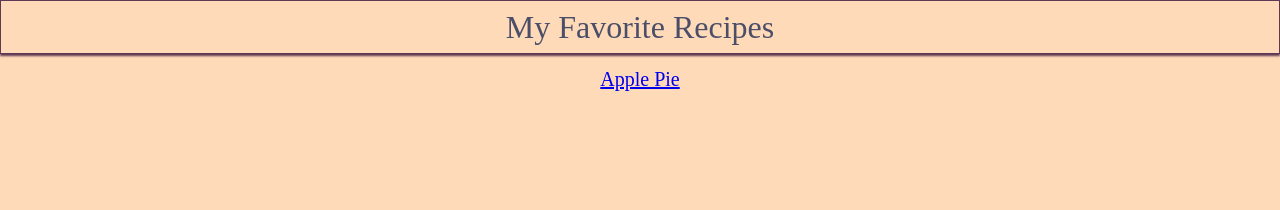
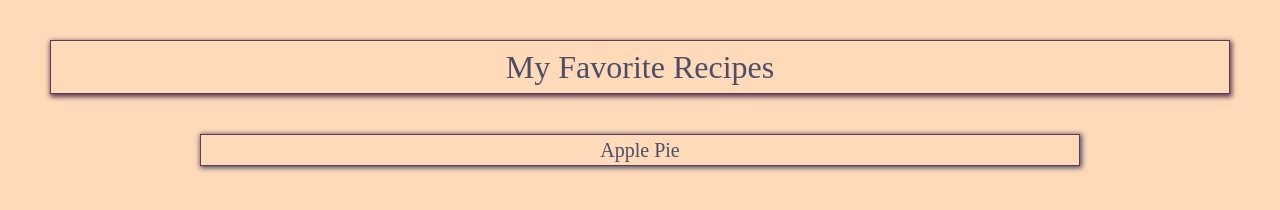
Before and after one commit to IndieKickz/odin-recipes, a plain HTML site: page index.html in a window 1280 px wide. Drawn offline with Linux system fonts and the light colour scheme.

Commit message:
Additional styling was added

```diff
--- a/style.css
+++ b/style.css
@@ -58,18 +58,36 @@ body {
     font-size: 32px;
     text-align: center;
     border: 1px solid #5D3954;
-    box-shadow: 0px 2px 2px #5D3954;
+    box-shadow: 1px 2px 5px 1px #5D3954;
     padding-bottom: 10px;
     padding-top: 10px;
+    margin: 40px 50px 40px 50px;
 }
 
 .footer {
     font-size: 24px;
     text-align: center;
+    color: #4A4E69;
 }
 
 .recipes {
+    color: #4A4E69;
     font-size: 20px;
     text-align: center;
     margin-top: 15px;
+    border: 1px solid #5D3954;
+    box-shadow: 1px 1px 5px 1px;
+    padding: 5px;
+    margin-right: 200px;
+    margin-left: 200px;
 }
+
+a {
+    text-decoration: none;
+    color: inherit;
+}
+
+a:hover {
+    text-decoration: underline;
+    color: blueviolet;
+}
```
